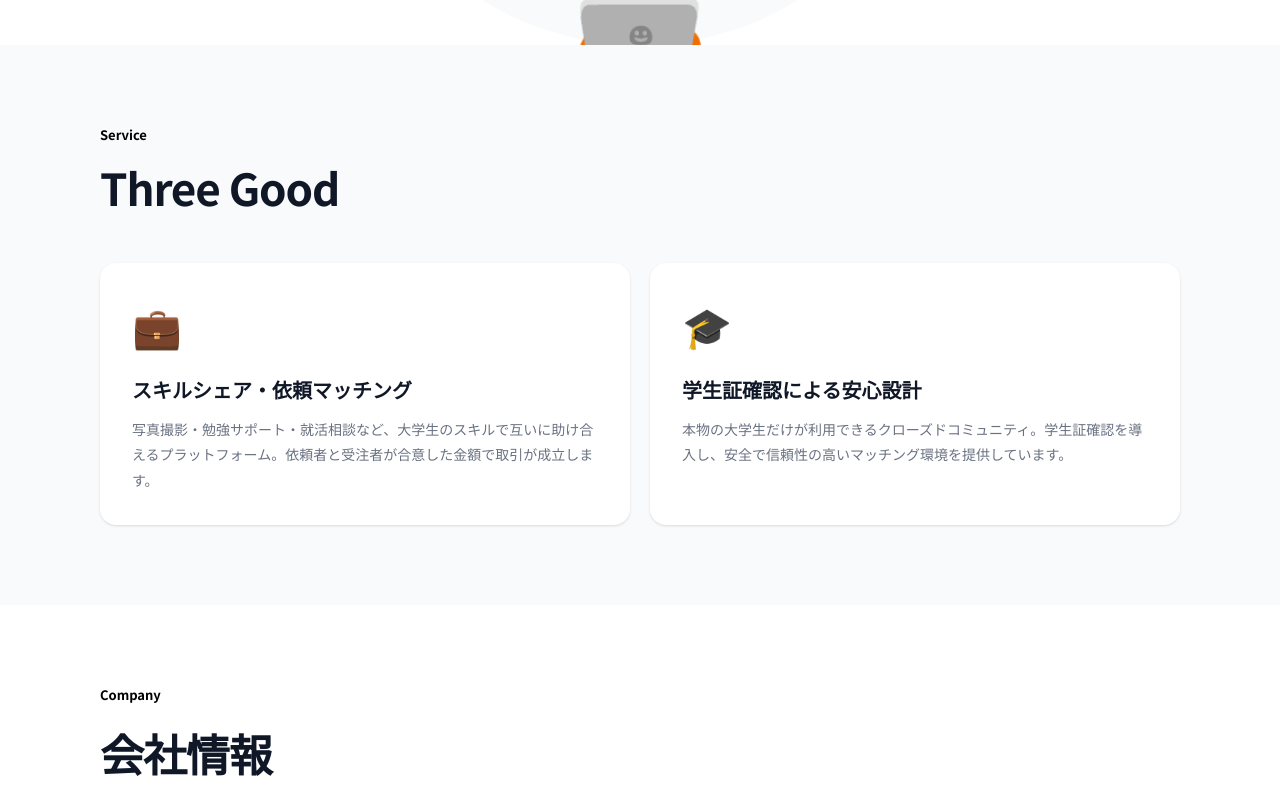
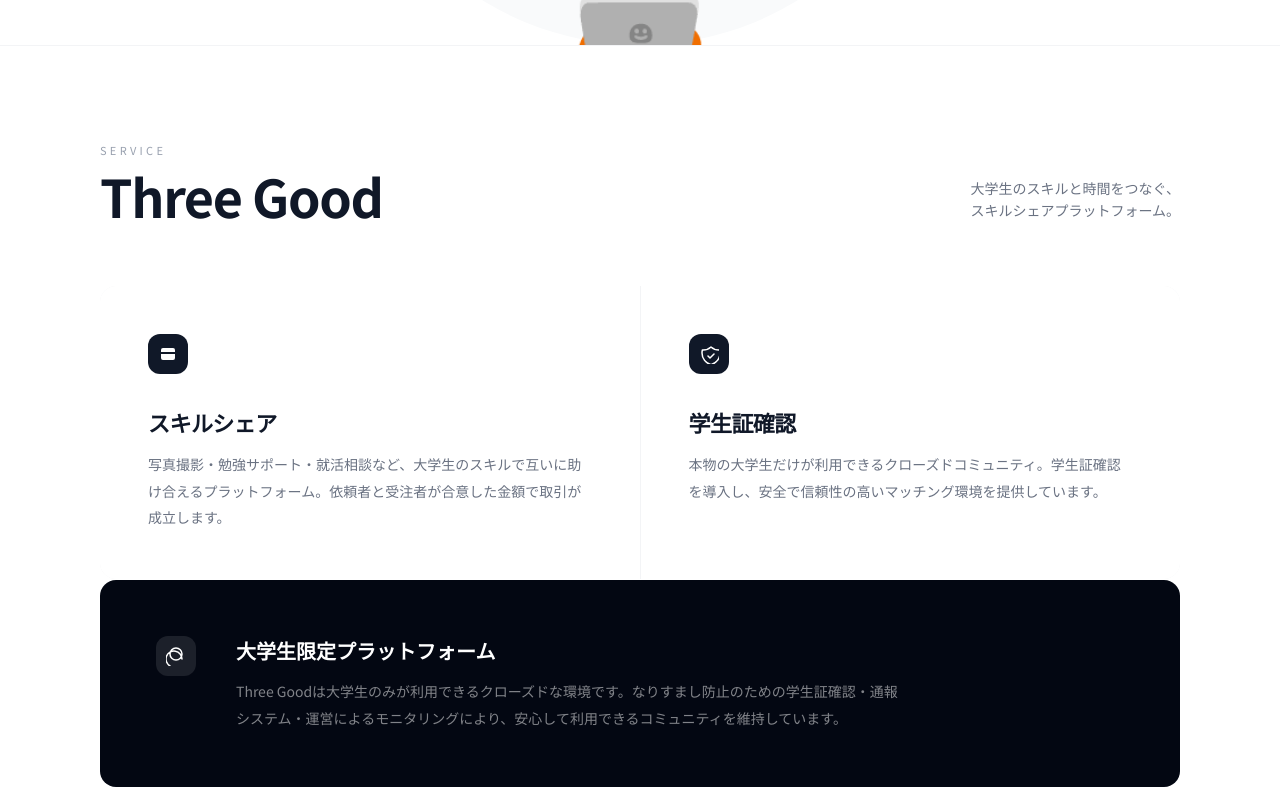
Before and after one commit to aaa2000aaa1010-sudo/amayota-web, a Next.js app: page / in a window 1280 px wide. Shown: the part 880-1680 px from the top of the page. Built offline with nearby package versions, Linux system fonts and the light colour scheme.

Commit message:
Redesign service section: corporate card layout

```diff
--- a/app/page.tsx
+++ b/app/page.tsx
@@ -77,24 +77,57 @@
       </section>
 
       {/* ── SERVICE ── */}
-      <section id="service" className="bg-gray-50 py-20 px-8">
+      <section id="service" className="py-24 px-8 border-t border-gray-100">
         <div className="max-w-[1080px] mx-auto">
-          <p className="text-[13px] font-bold text-black mb-4">Service</p>
-          <h2 className="text-[36px] sm:text-[44px] font-bold mb-12 tracking-tight leading-tight">Three Good</h2>
+          <div className="flex flex-col sm:flex-row sm:items-end justify-between mb-16 gap-6">
+            <div>
+              <p className="text-[11px] tracking-[0.3em] uppercase text-gray-400 mb-3">Service</p>
+              <h2 className="text-[40px] sm:text-[52px] font-bold tracking-tight leading-none">Three Good</h2>
+            </div>
+            <p className="text-[14px] text-gray-500 leading-relaxed max-w-sm">
+              大学生のスキルと時間をつなぐ、<br />スキルシェアプラットフォーム。
+            </p>
+          </div>
 
-          <div className="grid sm:grid-cols-2 gap-5">
-            <div className="bg-white rounded-2xl p-8 shadow-sm">
-              <div className="text-[40px] mb-5">💼</div>
-              <h3 className="text-[20px] font-bold mb-3">スキルシェア・依頼マッチング</h3>
-              <p className="text-[14px] text-gray-500 leading-[1.8]">
+          {/* Feature row 1 */}
+          <div className="grid sm:grid-cols-2 gap-px bg-gray-100 rounded-2xl overflow-hidden mb-px">
+            <div className="bg-white p-10 sm:p-12">
+              <div className="w-10 h-10 rounded-xl bg-gray-900 flex items-center justify-center mb-8">
+                <svg width="20" height="20" viewBox="0 0 20 20" fill="none">
+                  <path d="M3 6a2 2 0 012-2h10a2 2 0 012 2v2H3V6zM3 10h14v4a2 2 0 01-2 2H5a2 2 0 01-2-2v-4z" fill="white"/>
+                </svg>
+              </div>
+              <h3 className="text-[22px] font-bold mb-3 tracking-tight">スキルシェア</h3>
+              <p className="text-[14px] text-gray-500 leading-[1.9]">
                 写真撮影・勉強サポート・就活相談など、大学生のスキルで互いに助け合えるプラットフォーム。依頼者と受注者が合意した金額で取引が成立します。
               </p>
             </div>
-            <div className="bg-white rounded-2xl p-8 shadow-sm">
-              <div className="text-[40px] mb-5">🎓</div>
-              <h3 className="text-[20px] font-bold mb-3">学生証確認による安心設計</h3>
-              <p className="text-[14px] text-gray-500 leading-[1.8]">
+            <div className="bg-white p-10 sm:p-12">
+              <div className="w-10 h-10 rounded-xl bg-gray-900 flex items-center justify-center mb-8">
+                <svg width="20" height="20" viewBox="0 0 20 20" fill="none">
+                  <path d="M9 12l2 2 4-4m5.618-4.016A11.955 11.955 0 0112 2.944a11.955 11.955 0 01-8.618 3.04A12.02 12.02 0 003 9c0 5.591 3.824 10.29 9 11.622 5.176-1.332 9-6.03 9-11.622 0-1.042-.133-2.052-.382-3.016z" stroke="white" strokeWidth="1.5" strokeLinecap="round" strokeLinejoin="round"/>
+                </svg>
+              </div>
+              <h3 className="text-[22px] font-bold mb-3 tracking-tight">学生証確認</h3>
+              <p className="text-[14px] text-gray-500 leading-[1.9]">
                 本物の大学生だけが利用できるクローズドコミュニティ。学生証確認を導入し、安全で信頼性の高いマッチング環境を提供しています。
+              </p>
+            </div>
+          </div>
+
+          {/* Feature row 2 — wide */}
+          <div className="bg-gray-950 text-white rounded-2xl p-10 sm:p-14 flex flex-col sm:flex-row gap-10 items-start">
+            <div className="shrink-0">
+              <div className="w-10 h-10 rounded-xl bg-white/10 flex items-center justify-center">
+                <svg width="20" height="20" viewBox="0 0 20 20" fill="none">
+                  <path d="M10 2a6 6 0 100 12A6 6 0 0010 2zM4 20a8 8 0 1112-6.928" stroke="white" strokeWidth="1.5" strokeLinecap="round"/>
+                </svg>
+              </div>
+            </div>
+            <div>
+              <h3 className="text-[20px] font-bold mb-3">大学生限定プラットフォーム</h3>
+              <p className="text-white/50 text-[14px] leading-[1.9] max-w-2xl">
+                Three Goodは大学生のみが利用できるクローズドな環境です。なりすまし防止のための学生証確認・通報システム・運営によるモニタリングにより、安心して利用できるコミュニティを維持しています。
               </p>
             </div>
           </div>
```
